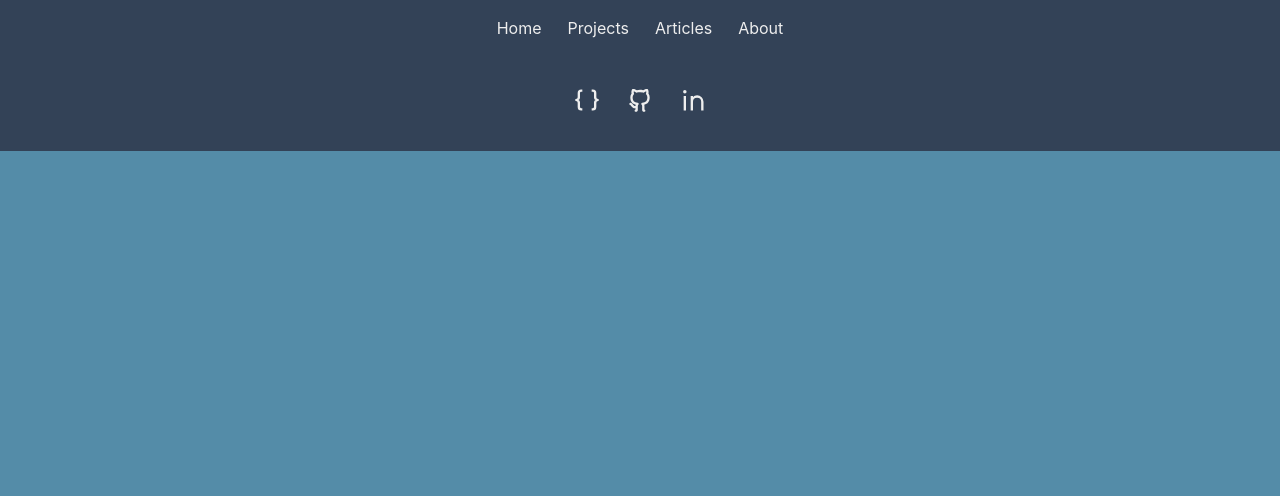
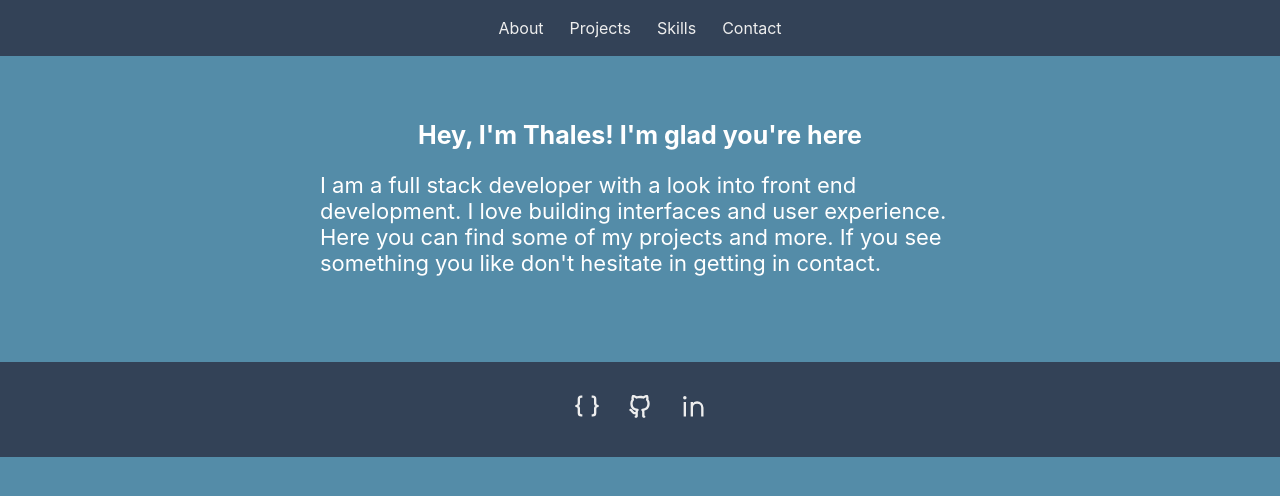
Before and after one commit to thneves/Thales-Next, a Next.js app: page /home in a window 1280 px wide. Shown: the top 496 px of the page. Built offline with nearby package versions, Linux system fonts and the light colour scheme.

Commit message:
Create draft for home page

```diff
--- a/components/Navbar.tsx
+++ b/components/Navbar.tsx
@@ -47,16 +47,16 @@ const Navbar = () => {
         >
         <Nav>
             <StyledList>
-                <Link href="/" >Home </Link>
+                <Link href="/" >About </Link>
             </StyledList>
             <StyledList>
                 <Link href="/projects" >Projects </Link>
             </StyledList>
             <StyledList>
-                <Link href="/articles" >Articles</Link>
+                <Link href="/articles" >Skills</Link>
             </StyledList>
             <StyledList>
-                <Link href="/about" >About</Link>
+                <Link href="/about" >Contact</Link>
             </StyledList>
         </Nav>
         </Header>
--- a/pages/home.tsx
+++ b/pages/home.tsx
@@ -3,10 +3,39 @@ import Footer from "../components/Footer";
 import Navbar from "../components/Navbar";
 import BasicLayout from "../layout/Basic";
 
+const Box = styled.div`
+  margin: 5% auto;
+  display: flex;
+  flex-direction: column;
+  justify-content: center;
+  align-items: center;
+  width: 80vh;
+
+  h3 {
+    margin: 0 auto;
+    font-size: 25px;
+    color: white;
+  }
+
+  p {
+    font-size: 22px;
+    color: white;
+  }
+`;
+
+
 const Home = () => {
   return (
     <BasicLayout>
       <Navbar />
+        <Box>
+          <h3>Hey, I'm Thales! I'm glad you're here</h3>
+          <p>I am a full stack developer with a look into front end development.
+            I love building interfaces and user experience. Here you can find
+            some of my projects and more. If you see something you like don't
+            hesitate in getting in contact.
+          </p>
+        </Box>
       <Footer />
     </BasicLayout>
   )
--- a/pages/index.tsx
+++ b/pages/index.tsx
@@ -124,7 +124,7 @@ const Home = () => {
       animate={{x: 100}}
       transition={{ duration: 2}}
     >
-      <Intro>Hello, I'm <span>Thales!</span> I'm a full stack developer.</Intro>
+      <Intro>Hello, I'm <span>Thales!</span> Welcome to my page.</Intro>
       <Button><Link href="/home">GET STARTED</Link></Button>
       </WrapperDiv>
     </BasicLayout>
```
Also changed, not shown: components/Search.tsx (added, +11 -0 lines), constants/tags.tsx (added, +14 -0 lines), pages/articles.tsx (deleted, +0 -15 lines), pages/skills.tsx (added).
